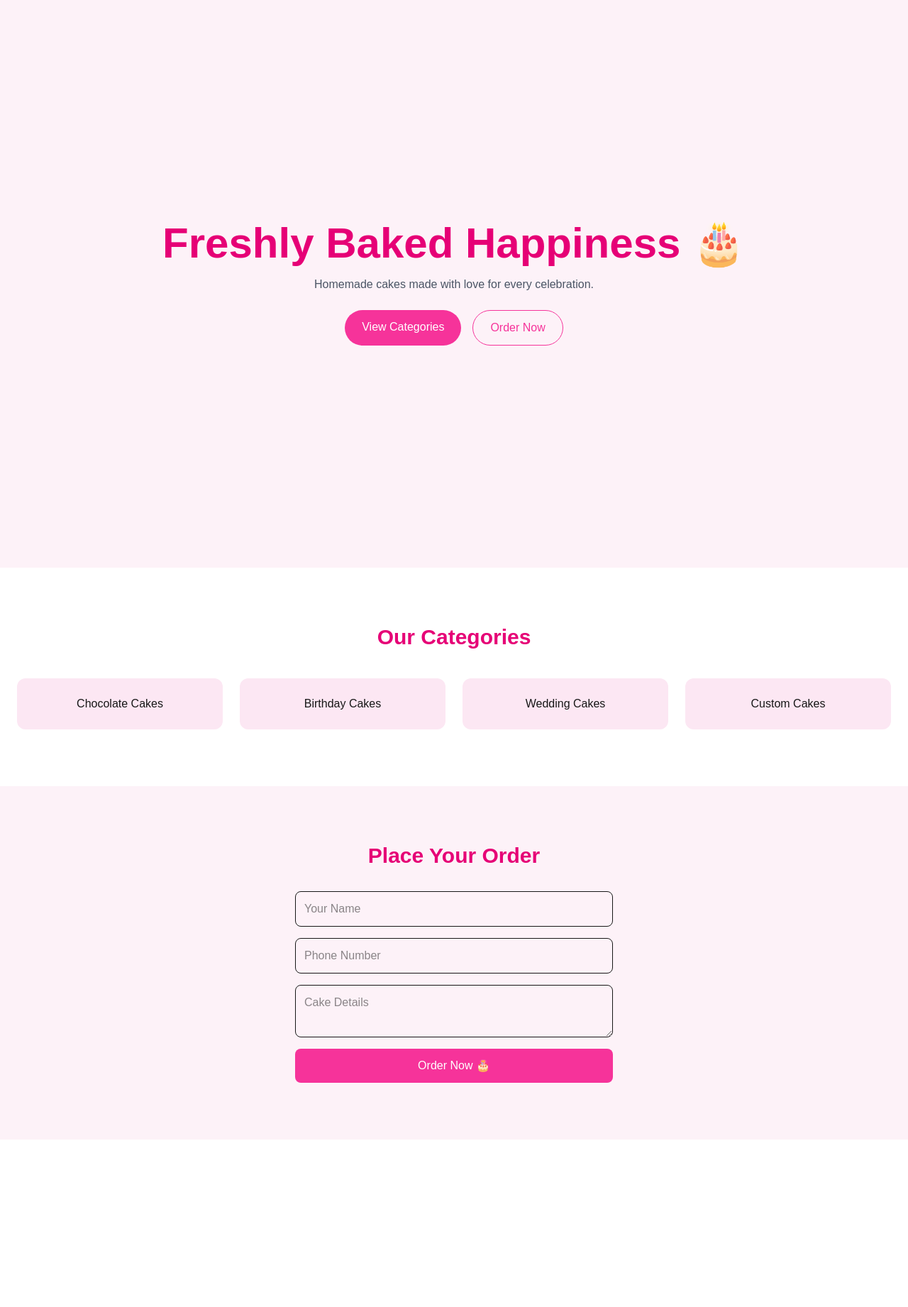
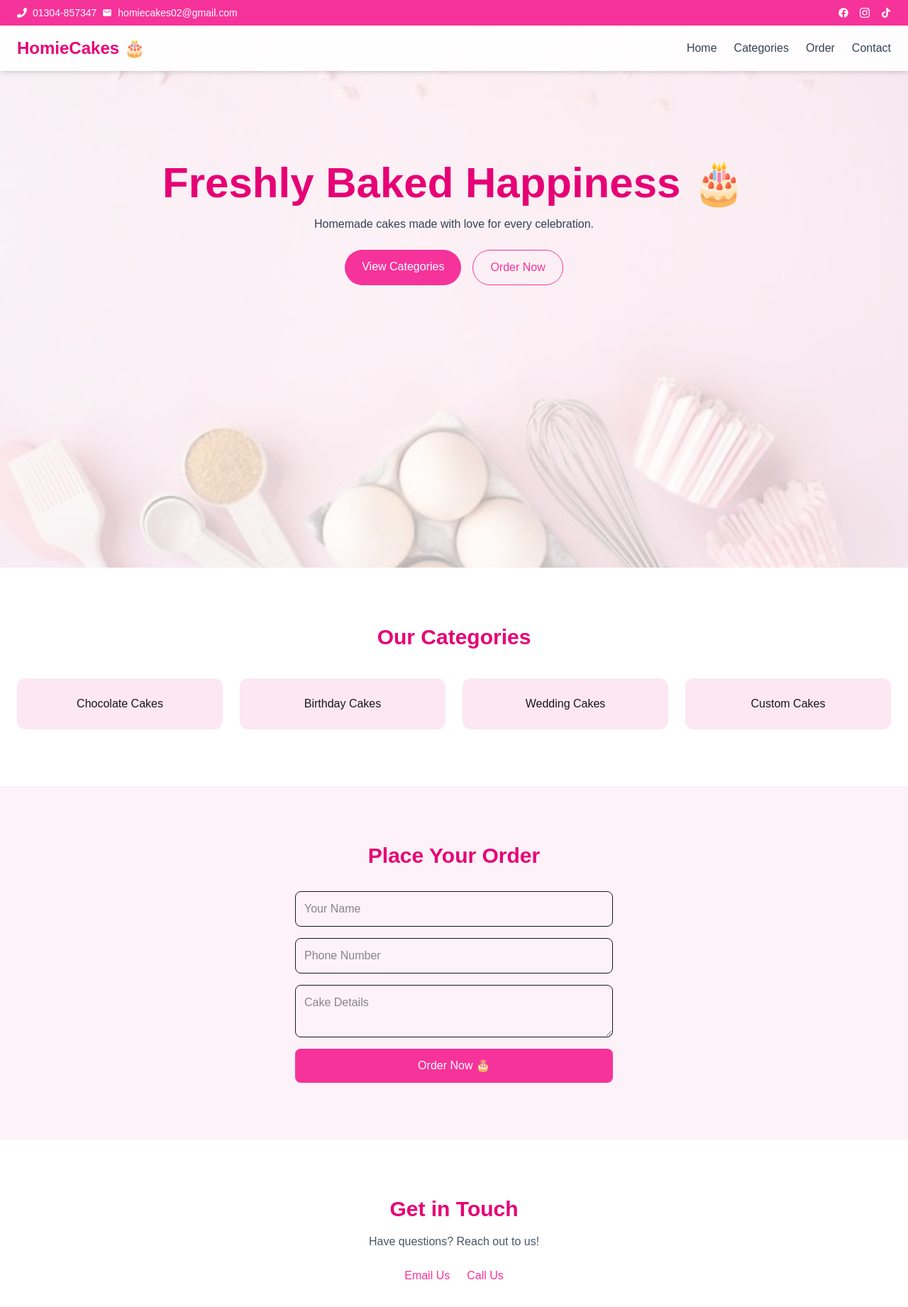
Before and after one commit to JannatulLima9575/homiecakes, a Next.js app: page / in a window 1280 px wide. Shown: the top 1842 px of the page at 71% size. Before the commit the page ends 1606 px from the top, so only its background shows below. Built offline with nearby package versions, Linux system fonts and the light colour scheme.

Commit message:
added navbar and banner section and polish them

```diff
--- a/app/layout.tsx
+++ b/app/layout.tsx
@@ -15,22 +15,19 @@ export const metadata = {
   title: "HomieCakes | Fresh Handmade Cakes Delivered to Your Door",
   description:
     "Order delicious handmade cakes online from HomieCakes. Freshly baked with love for every occasion.",
-  image: "/logo.jpeg", // Social preview
 };
 
 export default function RootLayout({
   children,
-}: Readonly<{
+}: {
   children: React.ReactNode;
-}>) {
+}) {
   return (
     <html lang="en">
       <head>
-          <link rel="icon" type="image/jpeg" href="/logo.jpeg" />
+        <link rel="icon" type="image/jpeg" href="/logo.jpeg" />
       </head>
-      <body
-        className={`${geistSans.variable} ${geistMono.variable} antialiased`}
-      >
+      <body className={`${geistSans.variable} ${geistMono.variable} antialiased`}>
         {children}
       </body>
     </html>
--- a/app/page.tsx
+++ b/app/page.tsx
@@ -1,27 +1,101 @@
+import Image from "next/image";
+import { BsInstagram } from "react-icons/bs";
+import { FaFacebook, FaPhone, FaTiktok } from "react-icons/fa";
+import { MdEmail } from "react-icons/md";
+
 export default function Home() {
   return (
     <main className="scroll-smooth">
-      {/* Hero */}
-      <section id="home" className="min-h-screen flex flex-col items-center justify-center bg-pink-50 text-center px-4">
+
+      {/* ================= HERO + NAVBAR WRAPPER ================= */}
+      <section className="relative min-h-screen text-center">
+
+        {/* Background Image (Navbar + Hero duitar jonno) */}
+        <Image
+          src="/banner.jpg"
+          alt="Background"
+          fill
+          priority
+          className="object-cover -z-10"
+        />
+
+        {/* Overlay (light pink effect) */}
+        <div className="absolute inset-0 bg-white/70 -z-10"></div>
+
+        {/* ================= TOP NAVBAR ================= */}
+
+        {/* Upper Pink Bar */}
+        <div className="bg-pink-500  text-white">
+          <div className="container mx-auto text-sm py-2 px-6 flex flex-col md:flex-row justify-between items-center">
+            <div className="flex items-center gap-2">
+            <FaPhone className="text-white" />
+            <span>01304-857347</span>
+            <MdEmail className="text-white" />
+            <span>homiecakes02@gmail.com</span>
+          </div>
+          <div className="flex gap-4 mt-2 md:mt-0">
+            <a href="https://www.facebook.com/homiecakes02" className="cursor-pointer hover:opacity-80"><FaFacebook className="text-white" /></a>
+            <a href="https://www.instagram.com/homiecakes02?igsh=MTduaW1jbG9hNDRhMw==" className="cursor-pointer hover:opacity-80"><BsInstagram className="text-white" /></a>
+            <a href="https://www.tiktok.com/@homie.cakes?_r=1&_t=ZS-94DA8nMf4Kq" className="cursor-pointer hover:opacity-80"><FaTiktok className="text-white" /></a>
+          </div>
+          </div>
+        </div>
+
+        {/* Lower White Navbar */}
+        <div className="bg-white/90 backdrop-blur-md shadow-md">
+          <div className="container mx-auto px-6 py-4 flex justify-between items-center">
+          {/* Logo */}
+          <h1 className="text-2xl font-bold text-pink-600">
+            HomieCakes 🎂
+          </h1>
+
+          {/* Menu */}
+          <ul className="hidden md:flex gap-6 font-medium text-gray-700">
+            <li><a href="#home" className="hover:text-pink-500">Home</a></li>
+            <li><a href="#categories" className="hover:text-pink-500">Categories</a></li>
+            <li><a href="#order" className="hover:text-pink-500">Order</a></li>
+            <li><a href="#contact" className="hover:text-pink-500">Contact</a></li>
+          </ul>
+        </div>
+        </div>
+
+        {/* ================= HERO CONTENT ================= */}
+
+        <div
+          id="home"
+          className="flex flex-col items-center justify-center px-4 pt-32"
+        >
           <h1 className="text-4xl md:text-6xl font-bold text-pink-600">
             Freshly Baked Happiness 🎂
           </h1>
-        <p className="mt-4 text-gray-600 max-w-xl">
+
+          <p className="mt-4 text-gray-700 max-w-xl">
             Homemade cakes made with love for every celebration.
           </p>
-        <div className="mt-6 flex gap-4">
-          <a href="#categories" className="bg-pink-500 text-white px-6 py-3 rounded-full">
+
+          <div className="mt-6 flex gap-4 flex-wrap justify-center">
+            <a
+              href="#categories"
+              className="bg-pink-500 text-white px-6 py-3 rounded-full hover:bg-pink-600 transition"
+            >
               View Categories
             </a>
-          <a href="#order" className="border border-pink-500 text-pink-500 px-6 py-3 rounded-full">
+
+            <a
+              href="#order"
+              className="border border-pink-500 text-pink-500 px-6 py-3 rounded-full hover:bg-pink-500 hover:text-white transition"
+            >
               Order Now
             </a>
           </div>
+        </div>
+
       </section>
 
-      {/* Categories */}
+      {/* ================= Categories ================= */}
       <section id="categories" className="py-20 bg-white text-center">
         <h2 className="text-3xl font-bold text-pink-600">Our Categories</h2>
+
         <div className="mt-10 grid md:grid-cols-4 gap-6 px-6">
           <div className="bg-pink-100 p-6 rounded-xl">Chocolate Cakes</div>
           <div className="bg-pink-100 p-6 rounded-xl">Birthday Cakes</div>
@@ -30,18 +104,49 @@ export default function Home() {
         </div>
       </section>
 
-      {/* Order Section */}
+      {/* ================= Order ================= */}
       <section id="order" className="py-20 bg-pink-50 text-center">
         <h2 className="text-3xl font-bold text-pink-600">Place Your Order</h2>
+
         <form className="mt-8 max-w-md mx-auto flex flex-col gap-4">
           <input className="p-3 border rounded-lg" placeholder="Your Name" />
           <input className="p-3 border rounded-lg" placeholder="Phone Number" />
-          <textarea className="p-3 border rounded-lg" placeholder="Cake Details"></textarea>
-          <button className="bg-pink-500 text-white py-3 rounded-lg">
+          <textarea
+            className="p-3 border rounded-lg"
+            placeholder="Cake Details"
+          ></textarea>
+
+          <button className="bg-pink-500 text-white py-3 rounded-lg hover:bg-pink-600 transition">
             Order Now 🎂
           </button>
         </form>
       </section>
+
+      {/* ================= Contact ================= */}
+      <section id="contact" className="py-20 bg-white text-center">
+        <h2 className="text-3xl font-bold text-pink-600">Get in Touch</h2>
+
+        <p className="mt-4 text-gray-600 max-w-xl mx-auto">
+          Have questions? Reach out to us!
+        </p>
+
+        <div className="mt-6 flex justify-center gap-6">
+          <a
+            href="mailto:contact@homiecakes.com"
+            className="text-pink-500 hover:underline"
+          >
+            Email Us
+          </a>
+
+          <a
+            href="tel:+8801234567890"
+            className="text-pink-500 hover:underline"
+          >
+            Call Us
+          </a>
+        </div>
+      </section>
+
     </main>
   );
 }
--- a/package.json
+++ b/package.json
@@ -11,7 +11,8 @@
   "dependencies": {
     "next": "16.1.6",
     "react": "19.2.3",
-    "react-dom": "19.2.3"
+    "react-dom": "19.2.3",
+    "react-icons": "^5.5.0"
   },
   "devDependencies": {
     "@tailwindcss/postcss": "^4",
```
Also changed, not shown: public/banner.jpg (added), 1 other file (tests, documents, lock files or other folders). Lines whose indentation alone changed are shown as unchanged.
